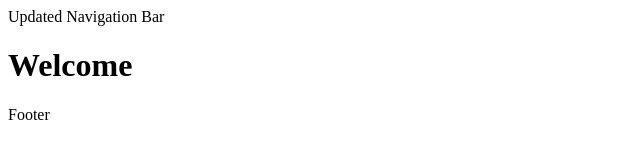
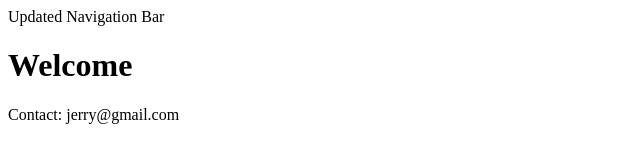
Before and after one commit to westgrin/Mini-Project-Git-Version-Control, a plain HTML site: page index.html in a window 1280 px wide. Shown: the whole page, without its empty margins (0-640 px from the left). Drawn offline with Linux system fonts and the light colour scheme.

Commit message:
Jerry: Added contact info to footer

```diff
--- a/index.html
+++ b/index.html
@@ -2,6 +2,6 @@
   <body>
     <nav>Updated Navigation Bar</nav>
     <h1>Welcome</h1>
-    <footer>Footer</footer>
+    <footer>Contact: jerry@gmail.com</footer>
   </body>
 </html>
```
